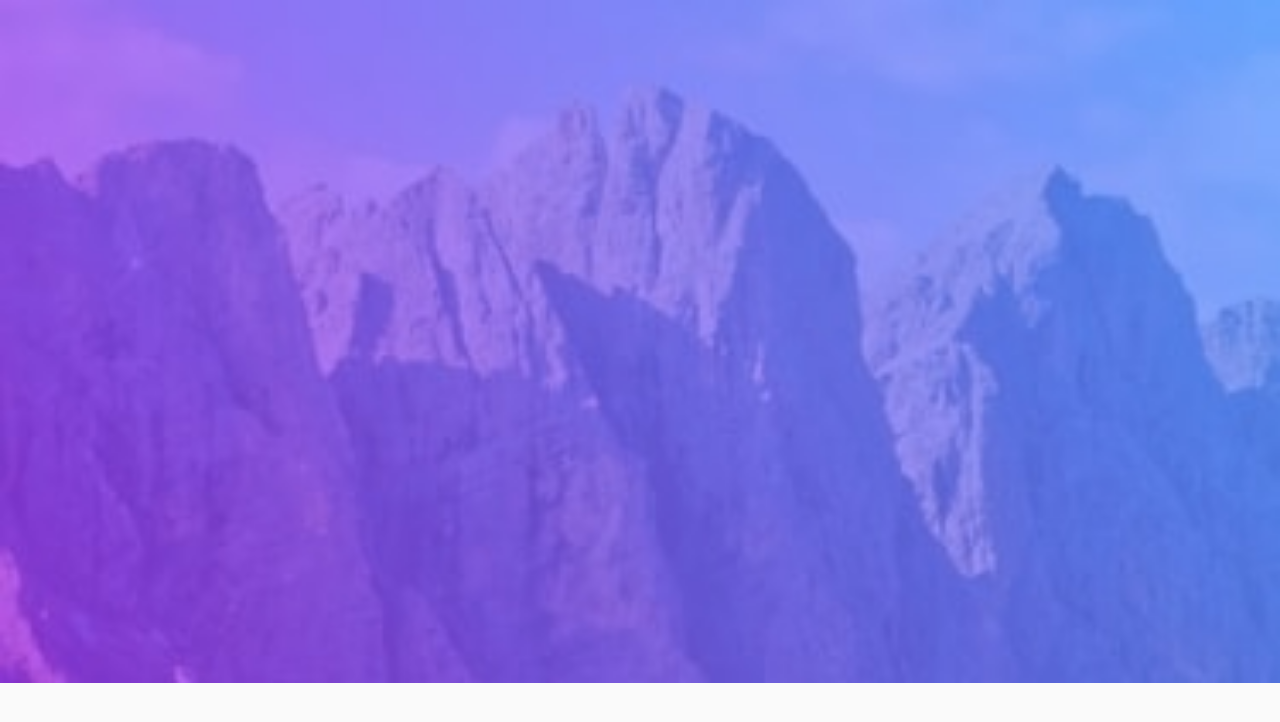
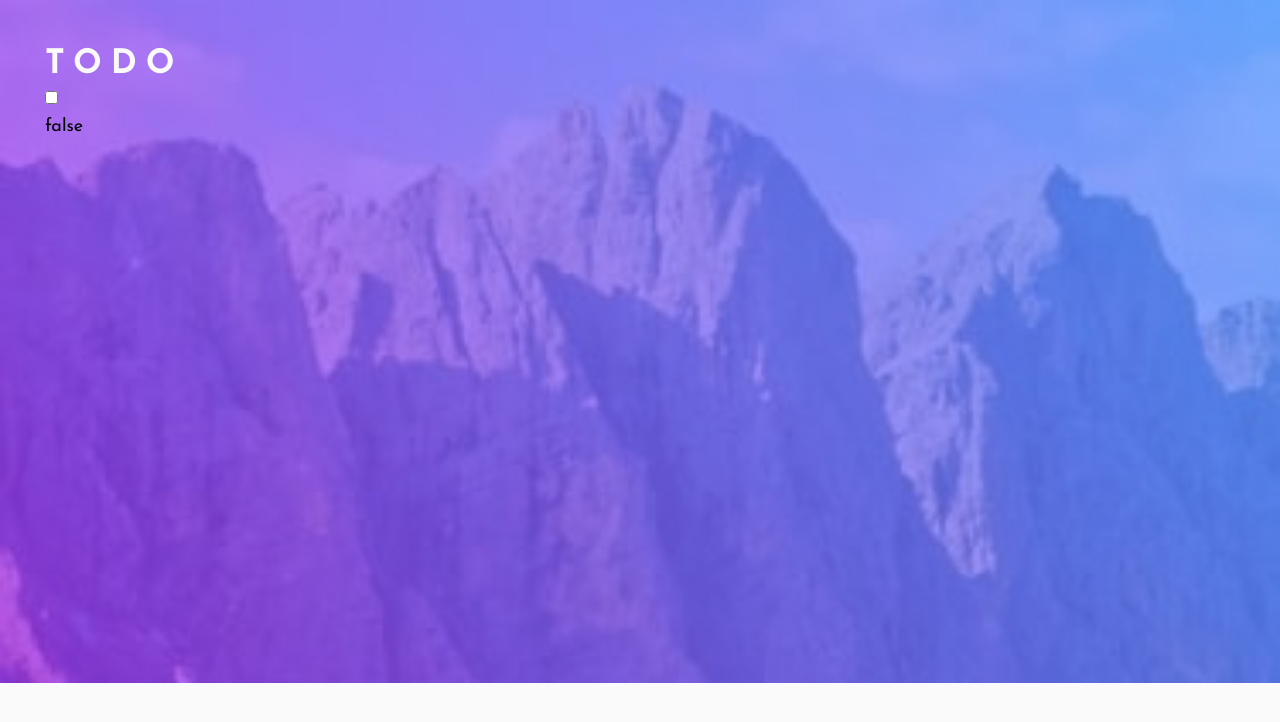
Before and after one commit to Gedridze/todo-frontendmentor, a Vue app: page / in a window 1280 px wide. Shown: the top 722 px of the page. Built offline with nearby package versions, Linux system fonts and the light colour scheme.

Commit message:
add chekbox-logic

```diff
--- a/src/App.vue
+++ b/src/App.vue
@@ -1,10 +1,13 @@
 <script setup lang="ts">
+import TodoCard from './components/TodoCard.vue';
 </script>
 <template>
-  <div>
-    <div class="bg-vl-gray flex w-screen min-h-screen flex-col">
+    <div class="bg-vl-gray flex w-screen min-h-screen flex-col absolute -z-10">
       <img src="./assets/static/bg-mobile-light.jpg" class="h-1/6" alt="bg-mobile-light">
     </div>
+  <div class="p-10">
+    <h1 class="text-vl-gray">TODO</h1>
+    <TodoCard />
   </div>
 </template>
 
--- /dev/null
+++ b/src/components/TodoCard.vue
@@ -0,0 +1,11 @@
+<script setup lang="ts">
+import { ref } from 'vue';
+import TodoCheckBox from './TodoCheckBox.vue'
+const isComplete = ref(false)
+</script>
+<template>
+  <div>
+    <TodoCheckBox v-model="isComplete" />
+		{{ isComplete }}
+  </div>
+</template>
--- /dev/null
+++ b/src/components/TodoCheckBox.vue
@@ -0,0 +1,18 @@
+<script setup lang="ts">
+defineProps<{
+    modelValue: boolean
+}>()
+const emit = defineEmits<{
+  (event: 'update:modelValue', value: boolean): void
+}>()
+
+function onChange(evt: Event) {
+  console.log((evt.target as HTMLInputElement).checked)
+  emit('update:modelValue', (evt.target as HTMLInputElement).checked)
+}
+</script>
+<template>
+  <div class="input-wrapper">
+    <input type="checkbox" @change="($event) => onChange($event)" :checked="modelValue"/>
+  </div>
+</template>
--- a/src/style.css
+++ b/src/style.css
@@ -1,7 +1,15 @@
+@import url('https://fonts.googleapis.com/css2?family=Josefin+Sans:wght@400;700&display=swap');
 @tailwind base;
 @tailwind components;
 @tailwind utilities;
 
-html {
+@layer base {
+  html {
     font-size: 18px;
+  }
+
+  h1 {
+    @apply text-3xl font-bold;
+    letter-spacing: 0.5rem;
+  }
 }
--- a/tailwind.config.js
+++ b/tailwind.config.js
@@ -12,6 +12,9 @@ module.exports = {
       'd-gray-blue': '#9394a5',
       'vd-gray-blue': '#484b6a'
     },
+    fontFamily: {
+      "sans": ['Josefin Sans', 'sans']
+    },
     extend: {}
   },
   plugins: []
```
